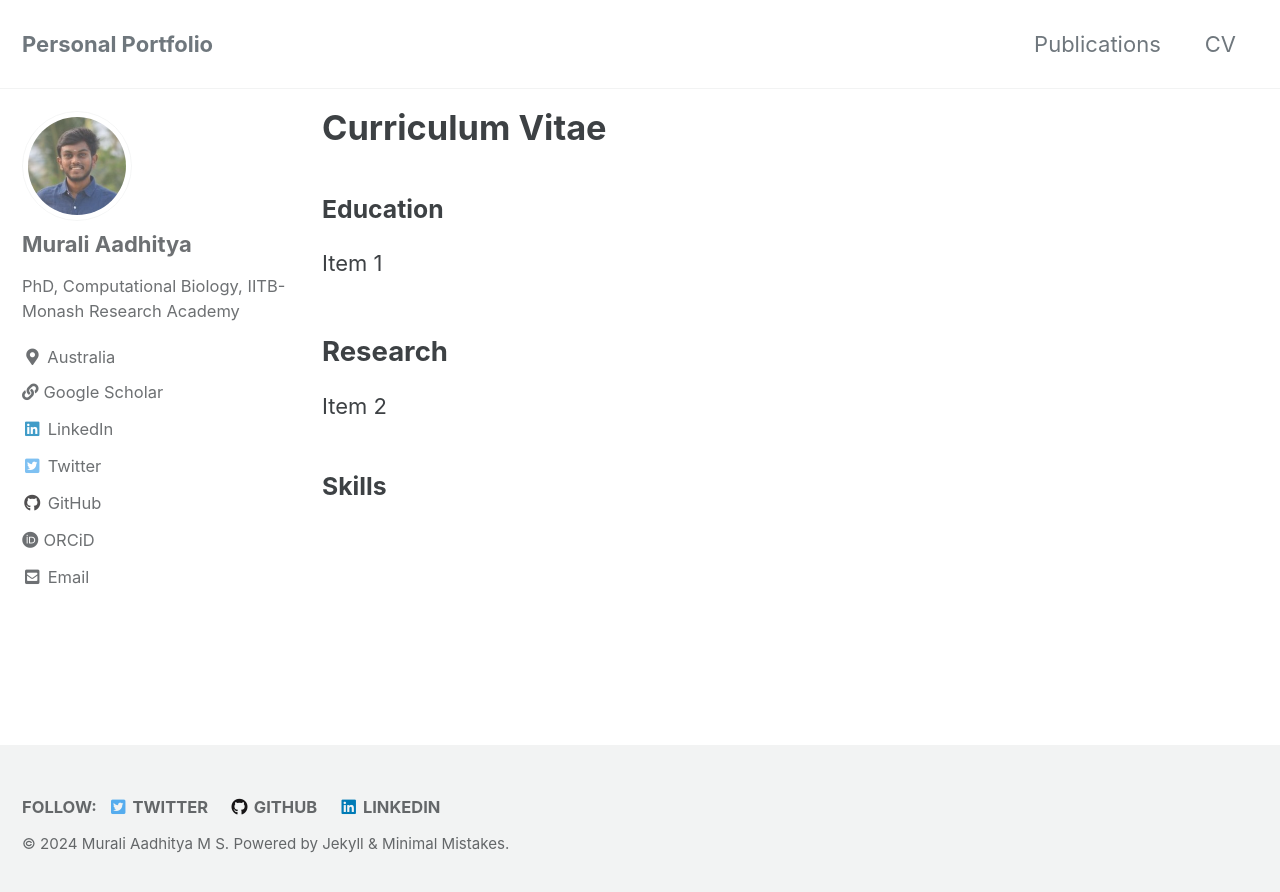
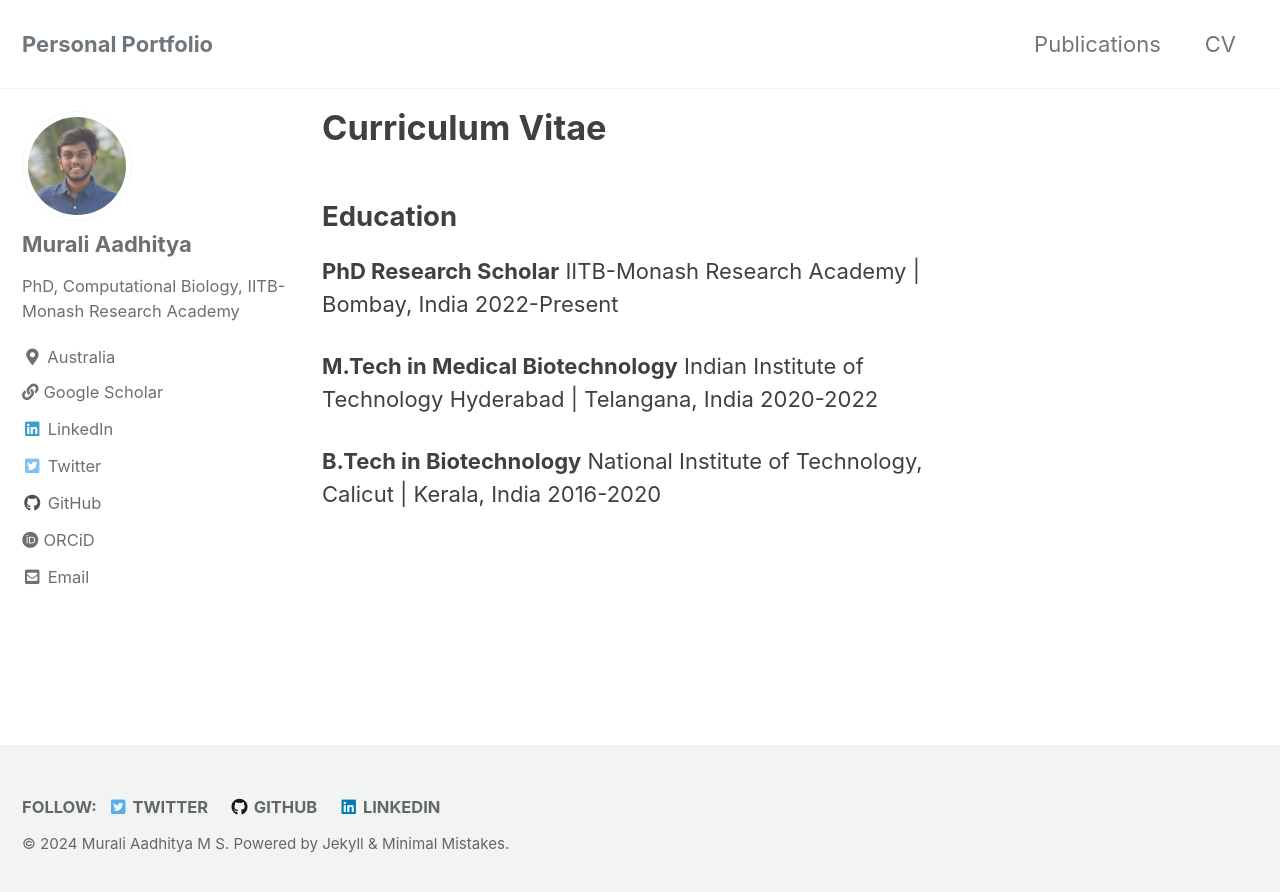
Before and after one commit to MuraliAadhityaMS/muraliaadhityams.github.io, a Jekyll site: the page built from _cv/vitae.md, in a window 1280 px wide. Shown: the top 892 px of the page. Built offline with Jekyll 4.4.1, drawn with Linux system fonts in a browser that asks for light colours; cached includes are drawn as plain includes.

Commit message:
add education

```diff
--- a/_cv/vitae.md
+++ b/_cv/vitae.md
@@ -5,12 +5,30 @@ permalink: /cv/vitae
 author_profile: true
 ---
 
-### Education
+## Education
 
-Item 1
+**PhD Research Scholar**
+IITB-Monash Research Academy | Bombay, India
+2022-Present
 
-## Research
+**M.Tech in Medical Biotechnology**
+Indian Institute of Technology Hyderabad | Telangana, India
+2020-2022
 
-Item 2
+<!-- • Thesis topic: “Evolutionary Dynamics of SARS-CoV-2” -->
+<!-- • CGPA: 9.61/10 -->
 
-### Skills
+**B.Tech in Biotechnology**
+National Institute of Technology, Calicut | Kerala, India
+2016-2020
+
+<!-- • CGPA: 8.3/10 -->
+<!-- Higher Secondary Schooling -->
+<!-- Shree Sarasswathi Vidhyaah Mandheer, Mettupalayam | TN,India -->
+
+<!-- • Scored 477/500 in All India Senior Secondary Certificate examination -->
+<!-- 2014-2016 -->
+
+<!-- ## Research -->
+
+<!-- ## Skills -->
```
